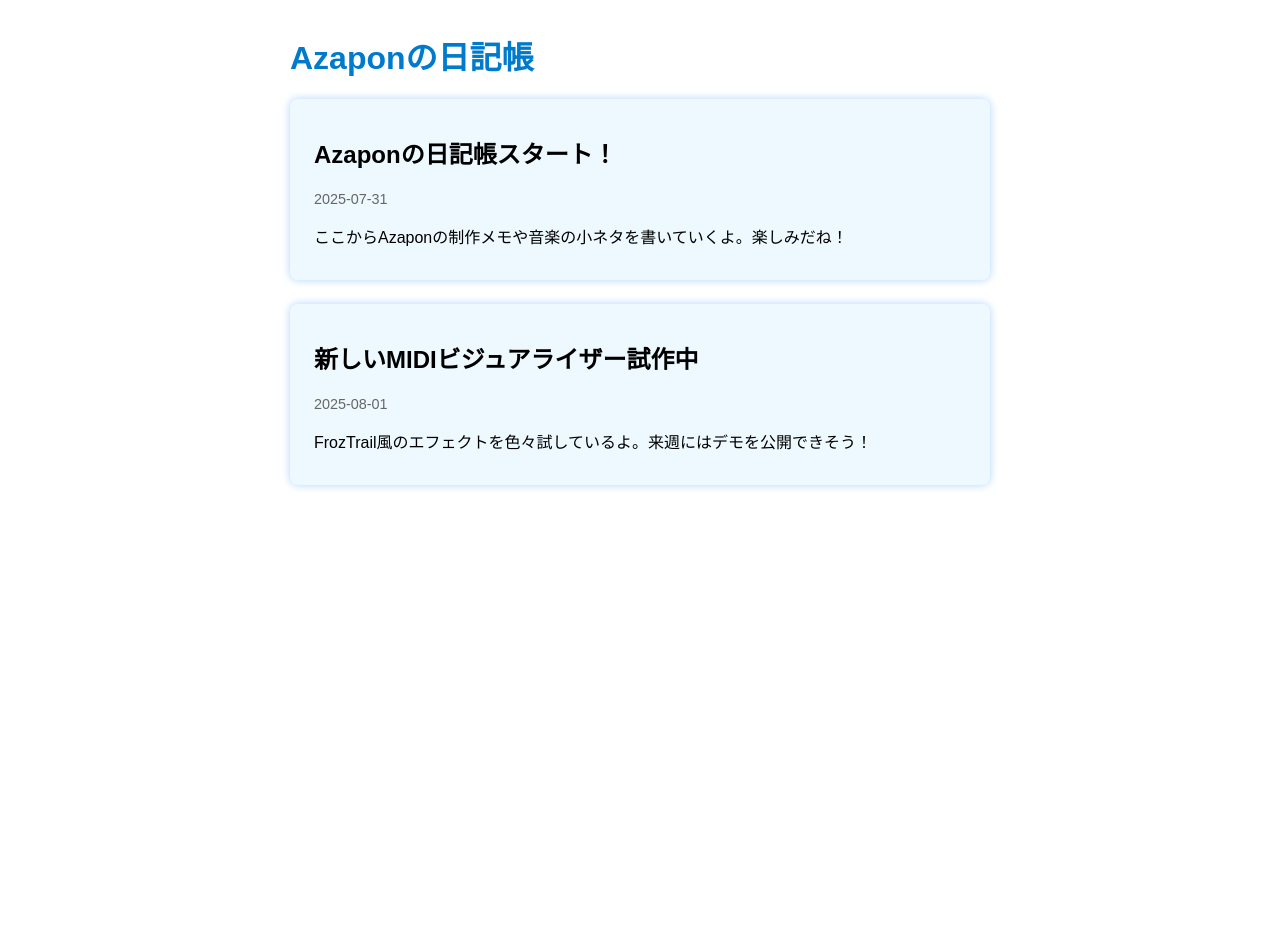
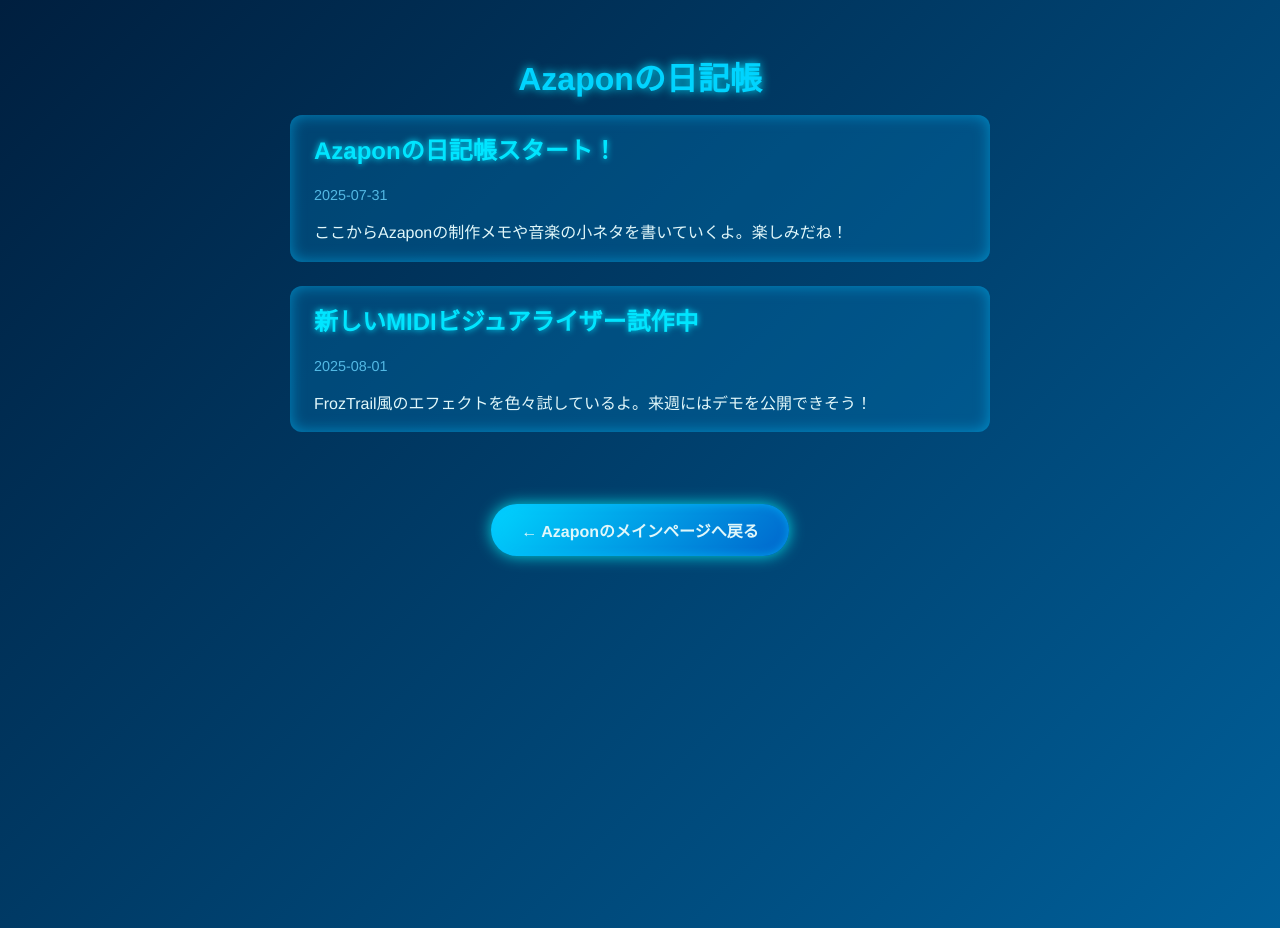
Before and after one commit to sohhi0654/sohhi0654.github.io, a plain HTML site: page diary.html in a window 1280 px wide. Before the commit the page ends 800 px from the top, so only its background shows below. Drawn offline with Linux system fonts and the light colour scheme.

Commit message:
Update diary.html

```diff
--- a/diary.html
+++ b/diary.html
@@ -4,15 +4,82 @@
   <meta charset="UTF-8" />
   <title>Azaponの日記帳</title>
   <style>
-    body { font-family: sans-serif; max-width: 700px; margin: 2rem auto; padding: 0 1rem; }
-    h1 { color: #007acc; }
-    article { background: #eef9ff; margin-bottom: 1.5rem; padding: 1rem 1.5rem; border-radius: 8px; box-shadow: 0 0 8px #b0d4ff; }
-    time { font-size: 0.9rem; color: #666; }
+    body {
+      font-family: 'Helvetica Neue', Helvetica, Arial, sans-serif;
+      max-width: 700px;
+      margin: 2rem auto;
+      padding: 0 1rem 4rem;
+      background: linear-gradient(135deg, #001f3f, #005f99);
+      color: #e0f7fa;
+      user-select: none;
+      min-height: 100vh;
+      display: flex;
+      flex-direction: column;
+    }
+    h1 {
+      color: #00d4ff;
+      text-align: center;
+      text-shadow: 0 0 10px #00e5ff;
+      margin-bottom: 1rem;
+      user-select: text;
+    }
+    article {
+      background: rgba(0, 127, 191, 0.3);
+      margin-bottom: 1.5rem;
+      padding: 1rem 1.5rem;
+      border-radius: 12px;
+      box-shadow: 0 0 15px #00bfff88 inset;
+      user-select: text;
+    }
+    article h2 {
+      margin-top: 0;
+      color: #00e5ff;
+      text-shadow: 0 0 6px #00e5ff;
+    }
+    article time {
+      font-size: 0.9rem;
+      color: #66d4ffcc;
+      user-select: text;
+    }
+    article p {
+      line-height: 1.6;
+      margin-bottom: 0;
+      user-select: text;
+    }
+    /* Azapon戻るボタン */
+    .azapon-return-btn {
+      display: inline-block;
+      background: linear-gradient(135deg, #00d4ff, #0066cc);
+      color: #e0f7fa;
+      font-weight: 900;
+      padding: 14px 30px;
+      border-radius: 30px;
+      text-decoration: none;
+      box-shadow: 0 0 15px #00ffffcc, 0 0 10px #00bfffaa inset;
+      font-family: 'Helvetica Neue', Helvetica, Arial, sans-serif;
+      transition: all 0.4s ease;
+      user-select: none;
+      margin: 2rem auto 1rem;
+      text-align: center;
+    }
+    .azapon-return-btn:hover {
+      background: linear-gradient(135deg, #00ffff, #007acc);
+      color: #00f0ff;
+      box-shadow:
+        0 0 30px #00ffffee,
+        0 0 15px #00bfffcc inset,
+        0 0 15px #00ffffcc;
+      transform: scale(1.1) rotate(-3deg);
+    }
   </style>
 </head>
 <body>
   <h1>Azaponの日記帳</h1>
   <div id="posts"></div>
+
+  <p style="text-align:center;">
+    <a href="index.html" class="azapon-return-btn">← Azaponのメインページへ戻る</a>
+  </p>
 
   <script>
     const posts = [
```
